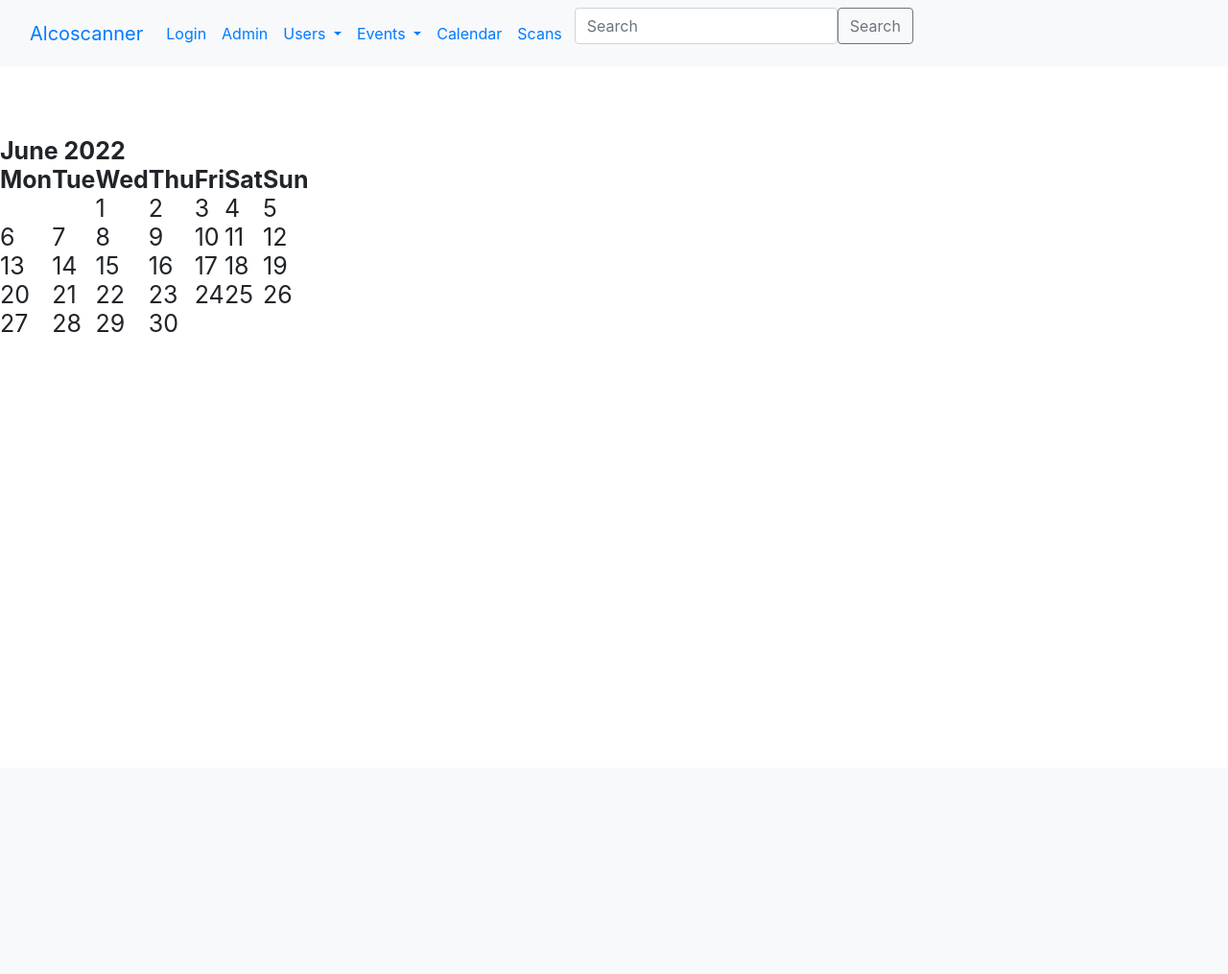
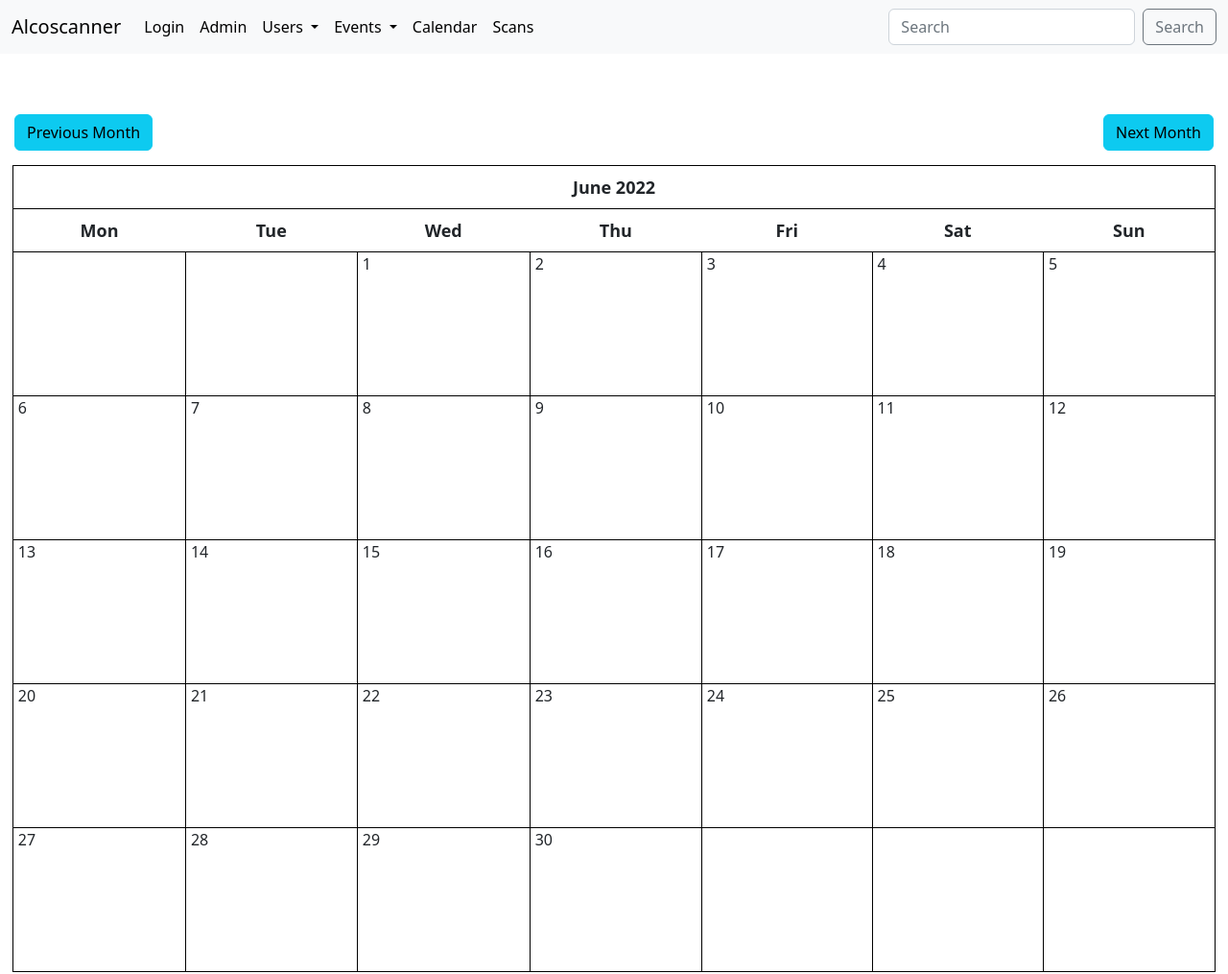
Before and after one commit to 19network42/badger, a Django app: page /calendar/ in a window 1280 px wide. Shown: the whole page at 96% size. Before the commit the page ends 346 px from the top, so only its background shows below. Run offline with Django 4.2, Linux system fonts and the light colour scheme; data that the repository does not hold is empty; parts of the project's set-up code (start-up, migrations or seed data) failed here and were passed over; some libraries are stand-ins or nearby versions.

Commit message:
added Hui Wen's calendar

```diff
--- a/webapp/pages/models.py
+++ b/webapp/pages/models.py
@@ -3,6 +3,7 @@ from plistlib import UID
 from django.db import models
 from django.utils import timezone
 from datetime import datetime
+from django.urls import reverse
 
 #Quick fix for dealing with timezone difference.. should probably find a better solution
 def two_hours_hence():
@@ -16,7 +17,10 @@ class Event(models.Model):
 	def is_current(self):
 		now = datetime.now()
 		return (self.date < now < self.end)
-
+	@property
+	def get_html_url(self):
+		url = reverse('pages:one_event', args=(self.id,))
+		return f'<a href="{url}"> {self.name} </a>'
 	def __str__(self):
 		return self.name
 
--- a/webapp/pages/urls.py
+++ b/webapp/pages/urls.py
@@ -1,5 +1,6 @@
 from django.contrib import admin
 from django.urls import path
+# from badger.webapp.pages.views import CalendarView
 
 from pages.views import (
 							home_page,
@@ -7,7 +8,7 @@ from pages.views import (
 							user_page,
 							one_event,
 							search_general,
-							calendar_page,
+							CalendarView,
 							update_event,
 							add_event,
 							delete_event
@@ -22,7 +23,7 @@ urlpatterns = [
 	path('events/', events_page, name = 'events'),
 	path('events/<int:event_id>/', one_event, name = 'one_event'),
 	path('search_general/', search_general, name = 'search_general'),
-	path('calendar/', calendar_page, name = 'calendar'),
+	path('calendar/', CalendarView.as_view(), name = 'calendar'),
 	path('update_event/<int:event_id>/', update_event, name = 'update_event'),
 	path('add_event/', add_event, name = 'add_event'),
 	path('delete_event/<int:event_id>/', delete_event, name = 'delete_event'),
--- /dev/null
+++ b/webapp/pages/utils.py
@@ -0,0 +1,39 @@
+from datetime import datetime, timedelta
+from calendar import HTMLCalendar
+from .models import Event
+
+class Calendar(HTMLCalendar):
+#credits to Hui Wen https://github.com/huiwenhw
+	def __init__(self, year=None, month=None):
+		self.year = year
+		self.month = month
+		super(Calendar, self).__init__()
+
+	# formats a day as a td
+	# filter events by day
+	def formatday(self, day, events):
+		events_per_day = events.filter(date__day=day)
+		d = ''
+		for event in events_per_day:
+			d += f'<li> {event.get_html_url} </li>'
+		if day != 0:
+			return f"<td><span class='date'>{day}</span><ul> {d} </ul></td>"
+		return "<td></td>"
+
+	# formats a week as a tr
+	def formatweek(self, theweek, events):
+		week = ''
+		for d, weekday in theweek:
+			week += self.formatday(d, events)
+		return f'<tr> {week} </tr>'
+
+	# formats a month as a table
+	# filter events by year and month
+	def formatmonth(self, withyear=True):
+		events = Event.objects.filter(date__year=self.year, date__month=self.month)
+		cal = f'<table border="0" cellpadding="0" cellspacing="0" class="calendar">\n'
+		cal += f"{self.formatmonthname(self.year, self.month, withyear=withyear)}\n"
+		cal += f"{self.formatweekheader()}\n"
+		for week in self.monthdays2calendar(self.year, self.month):
+			cal += f"{self.formatweek(week, events)}\n"
+		return cal
--- a/webapp/pages/views.py
+++ b/webapp/pages/views.py
@@ -7,6 +7,7 @@ from django.contrib.auth.decorators import login_required
 from django.db.models import Q
 from .models import Event, Mode
 from .forms import EventForm, ModeForm
+from .utils import Calendar
 from badges.models import Student, StudentBadge, Badge
 from badges.forms import StudentForm
 from accounts.models import User
@@ -14,8 +15,13 @@ import json
 import calendar
 import time
 from calendar import HTMLCalendar
+from datetime import datetime, timedelta, date
+from api.models import Scan
+from django.utils.safestring import mark_safe
 from datetime import datetime
-from api.models import Scan
+from django.views import generic
+from django.utils.safestring import mark_safe
+
 
 
 #-----------------------------------#
@@ -56,45 +62,64 @@ def	one_event(request, event_id, *args, **kwargs):
 
 @login_required(login_url='accounts:login')
 @csrf_exempt
-def user_page(request, *args, **kwargs):
+def user_page():
 	context = {
 		'users': User.objects.all(),
 	}
 	return render(request, "user.html", context)
 
-def	calendar_page(request, year=datetime.now().year, month=datetime.now().strftime('%B')):
-	month = month.capitalize()
-	month_number = list(calendar.month_name).index(month)
-	month_number = int(month_number)
-	cal = HTMLCalendar().formatmonth(year, month_number)
-	now = datetime.now()
-	current_year = now.year
-	time = now.strftime('%H:%M %p')
-	day = now.strftime('%j')
-	return render(request, 'calendar.html', {"year": year, "month": month,
-		"month_number": month_number, "cal": cal, "now": now,
-		"current_year": current_year, "time": time, "day": day})
+def conso_page(request, event_id):
+	event = Event.objects.get(pk=event_id)
+	conso = [co for co in Mode.objects.all() if co.event.id == event_id],
+	context = {
+		'scans' : [scan for scan in Scan.objects.all() if event.date < scan.date < event.end],
+		'event' : event
+	}
 
-# def	calendar_page(request, year=datetime.now().year, month=datetime.now().strftime('%B')):
-# 	month = month.capitalize()
-# 	month_number = list(calendar.month_name).index(month)
-# 	month_number = int(month_number)
-# 	cal = HTMLCalendar().formatmonth(year, month_number)
-# 	now = datetime.now()
-# 	current_year = now.year
-# 	time = now.strftime('%H:%M %p')
-# 	day = now.strftime('%j')
-# 	return render(request, 'calendar.html', {"year": year, "month": month,
-# 		"month_number": month_number, "cal": cal, "now": now,
-# 		"current_year": current_year, "time": time, "day": day})
+#-----------------------------------#
+#									#
+#				PAGES				#
+#									#
+#-----------------------------------#
+#credits to Hui Wen https://github.com/huiwenhw
 
-# def conso_page(request, event_id):
-# 	event = Event.objects.get(pk=event_id)
-# 	conso = [co for co in Mode.objects.all() if co.event.id == event_id],
-# 	context = {
-# 		'scans' : [scan for scan in Scan.objects.all() if event.date < scan.date < event.end],
-# 		'event' : event
-# 	}
+
+class CalendarView(generic.ListView):
+	model = Event
+	template_name = 'calendar.html'
+
+	def get_context_data(self, **kwargs):
+		context = super().get_context_data(**kwargs)
+		d = get_date(self.request.GET.get('month', None))
+
+		# Instantiate our calendar class with today's year and date
+		cal = Calendar(d.year, d.month)
+
+		# Call the formatmonth method, which returns our calendar as a table
+		html_cal = cal.formatmonth(withyear=True)
+		context['calendar'] = mark_safe(html_cal)
+		context['prev_month'] = prev_month(d)
+		context['next_month'] = next_month(d)
+		return context
+
+def prev_month(d):
+	first = d.replace(day=1)
+	prev_month = first - timedelta(days=1)
+	month = 'month=' + str(prev_month.year) + '-' + str(prev_month.month)
+	return month
+
+def next_month(d):
+	days_in_month = calendar.monthrange(d.year, d.month)[1]
+	last = d.replace(day=days_in_month)
+	next_month = last + timedelta(days=1)
+	month = 'month=' + str(next_month.year) + '-' + str(next_month.month)
+	return month
+
+def get_date(req_day):
+	if req_day:
+		year, month = (int(x) for x in req_day.split('-'))
+		return date(year, month, day=1)
+	return datetime.today()
 
 #-----------------------------------#
 #			SEARCH					#
--- a/webapp/static/css/style.css
+++ b/webapp/static/css/style.css
@@ -307,9 +307,15 @@ a:active { text-decoration: none; color: black; }
 	color: rgb(187, 246, 246);
 	margin: 400px;
 }
+.form {
+	margin: auto;
+}
 
-/* --------------------------------------------------------- */
-
-/*						CALENDAR PAGE						 */
-
-/* --------------------------------------------------------- */
+.form input, .form select, .form textarea {
+	border-radius: 5px;
+	border: 1px solid #17a2b8;
+	outline: none;
+	background: none;
+	padding: 5px;
+	width: 100%;
+}
--- a/webapp/template/base.html
+++ b/webapp/template/base.html
@@ -11,7 +11,6 @@
 <body>
 	{% include 'navbar.html' %}
 	{% block content %}
-		replace by anything
 	{% endblock %}
 	<script src="https://cdn.jsdelivr.net/npm/bootstrap@5.2.0-beta1/dist/js/bootstrap.bundle.min.js"
 	integrity="sha384-pprn3073KE6tl6bjs2QrFaJGz5/SUsLqktiwsUTF55Jfv3qYSDhgCecCxMW52nD2" crossorigin="anonymous"></script>
--- a/webapp/template/cal_base.html
+++ /dev/null
@@ -1,26 +0,0 @@
-{% load static %}
-<html lang="en">
-
-	<head>
-		<meta charset="utf-8">
-		<meta name="viewport" content="width=device-width, initial-scale=1, shrink-to-fit=no">
-		<link rel="stylesheet" href="https://maxcdn.bootstrapcdn.com/bootstrap/4.0.0/css/bootstrap.min.css">
-		<link rel="stylesheet" href="https://use.fontawesome.com/releases/v5.0.10/css/all.css">
-		<link rel="stylesheet" type="text/css" href="{'% static 'css/calendar.css' %}">
-		<title>Day {{ day}}, {{ time }}</title>
-</head>
-<body>
-	{% include 'navbar.html' %}
-	{% block content %}
-	{% endblock %}
-	<script src="https://code.jquery.com/jquery-3.2.1.slim.min.js" integrity="sha384-KJ3o2DKtIkvYIK3UENzmM7KCkRr/rE9/Qpg6aAZGJwFDMVNA/GpGFF93hXpG5KkN"
-	crossorigin="anonymous"></script>
-	<script src="https://cdnjs.cloudflare.com/ajax/libs/popper.js/1.12.9/umd/popper.min.js" integrity="sha384-ApNbgh9B+Y1QKtv3Rn7W3mgPxhU9K/ScQsAP7hUibX39j7fakFPskvXusvfa0b4Q"
-	crossorigin="anonymous"></script>
-	<script src="https://maxcdn.bootstrapcdn.com/bootstrap/4.0.0/js/bootstrap.min.js" integrity="sha384-JZR6Spejh4U02d8jOt6vLEHfe/JQGiRRSQQxSfFWpi1MquVdAyjUar5+76PVCmYl"
-	crossorigin="anonymous"></script>
-
-	{% block script %}
-	{% endblock %}
-</body>
-</html>
--- a/webapp/template/calendar.html
+++ b/webapp/template/calendar.html
@@ -1,22 +1,21 @@
 <style>
-
-	.cal {
+	.calendar {
 	width: 98%;
 	margin: auto;
 	font-size: 13px;
   }
 
-	.cal tr, .cal td {
+  .calendar tr, .calendar td {
 	border: 1px solid black;
   }
 
-	.cal th {
+  .calendar th {
 	padding: 10px;
 	text-align: center;
 	font-size: 18px;
   }
 
-	.cal td {
+  .calendar td {
 	width: 200px;
 	height: 150px;
 	padding: 20px 0px 0px 5px;
@@ -38,12 +37,34 @@
   a {
 	color: #17a2b8;
   }
+  .left {
+	float: left;
+  }
+
+.right {
+	float: right;
+  }
+
+.btn {
+	outline: none;
+	color: black;
+	background-color: transparent;
+	box-shadow: 0 0 0 0;
+  }
+
+.clearfix {
+	margin: 15px;
+  }
 </style>
 
-{% extends 'cal_base.html' %}
-
+{% extends 'base.html' %}
 {% block content %}
-<br><br><br>
-{{ cal|safe }}
-<br><br><br>
+<br/><br/>
+<div class="clearfix">
+	<a class="btn btn-info left" href="{% url 'pages:calendar' %}?{{ prev_month }}"> Previous Month </a>
+	<a class="btn btn-info right" href="{% url 'pages:calendar' %}?{{ next_month }}"> Next Month </a>
+</div>
+<center>
+	{{ calendar }}
+</center>
 {% endblock %}
```
Also changed, not shown: webapp/static/css/calendar.css (+4 -4 lines), webapp/api/migrations/0006_scan_event_scan_validity.py (added), webapp/badges/migrations/0002_alter_studentbadge_badge_alter_studentbadge_student.py (added), webapp/static/css/normalize.css. Lines whose indentation alone changed are shown as unchanged.
